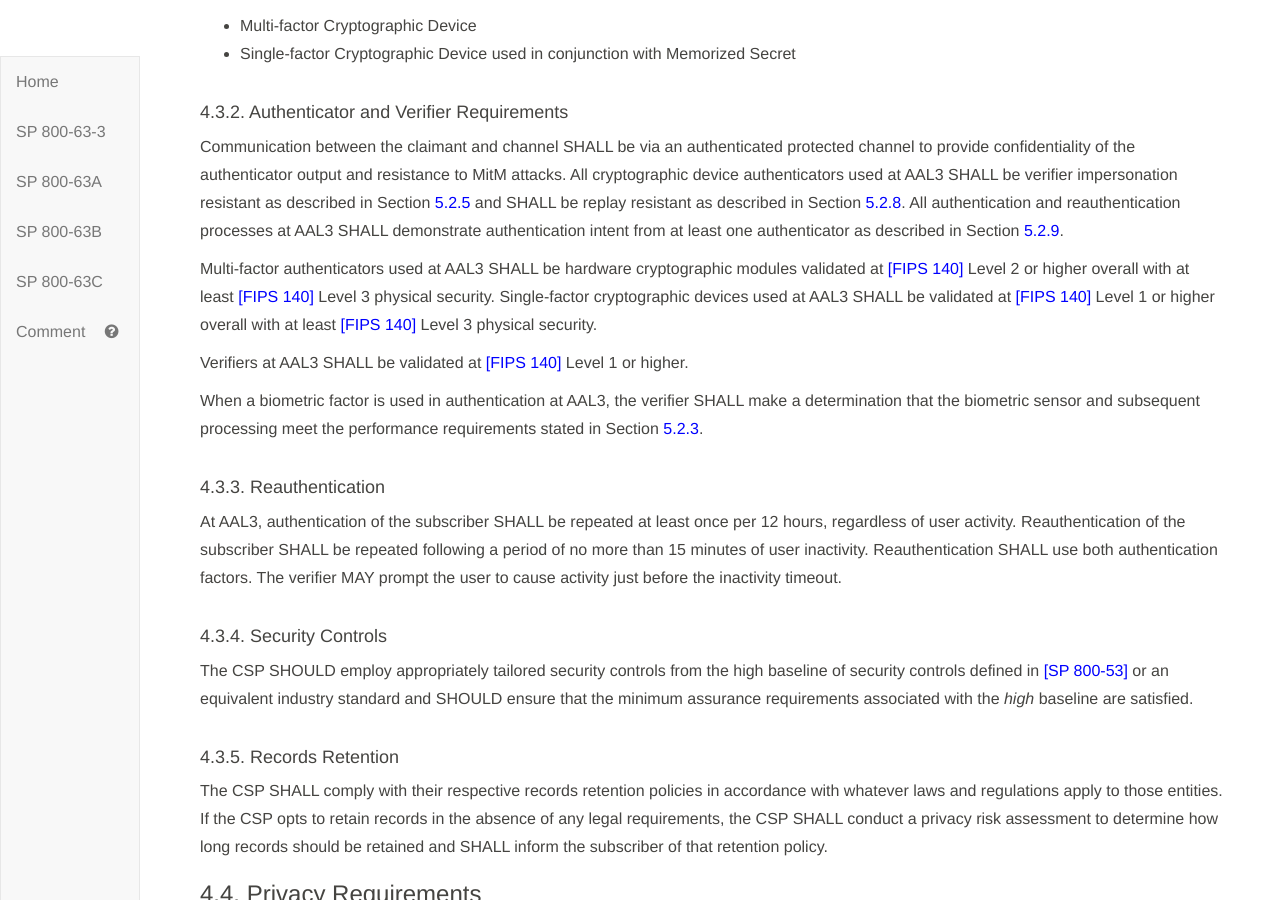
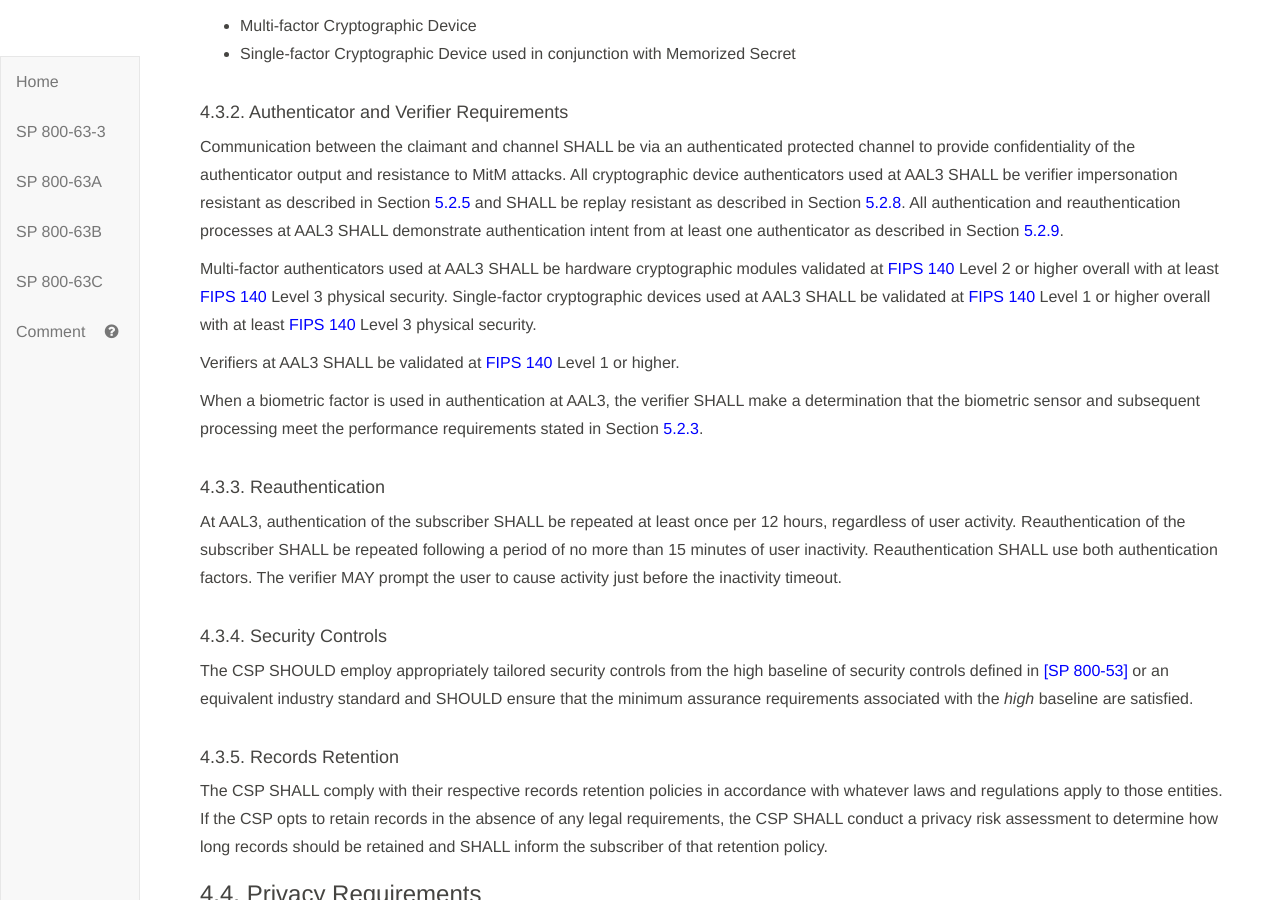
Before and after one commit to usnistgov/800-63-3, a Jekyll site: the page built from sp800-63b/sec4_aal.md, in a window 1280 px wide and 900 px high, scrolled down 3997 px. Built offline with Jekyll 4.4.1, drawn with Linux system fonts in a browser that asks for light colours; our own code applies the rules of GitHub Pages for plain Markdown files; some of the changed text lies outside the part shown.

Commit message:
Remove gratuitous brackets around FIPS 140 references. Fixes #847

```diff
--- a/sp800-63b/sec4_aal.md
+++ b/sp800-63b/sec4_aal.md
@@ -72,7 +72,7 @@ Cryptographic authenticators used at AAL1 SHALL use approved cryptography. Softw
 
 Communication between the claimant and channel (the primary channel in the case of an Out of Band authenticator) SHALL be via an authenticated protected channel to provide confidentiality of the authenticator output and resistance to MitM attacks.
 
-Verifiers operated by government agencies at AAL1 SHALL be validated to meet the requirements of [[FIPS 140]](#FIPS140-2) Level 1.
+Verifiers operated by government agencies at AAL1 SHALL be validated to meet the requirements of [FIPS 140](#FIPS140-2) Level 1.
 
 #### <a name="aal1reauth"></a>4.1.3. Reauthentication
 
@@ -112,11 +112,11 @@ When a combination of two single-factor authenticators is used, it SHALL include
 
 #### 4.2.2. Authenticator and Verifier Requirements
 
-Cryptographic authenticators used at AAL2 SHALL use approved cryptography. Authenticators procured by government agencies SHALL be validated to meet the requirements of [[FIPS 140]](#FIPS140-2) Level 1. Software-based authenticators that operate within the context of a general purpose operating system MAY, where practical, attempt to detect compromise of the platform in which they are running (e.g., by malware) and SHOULD decline to operate when such a compromise is detected. At least one authenticator used at AAL2 SHALL be replay resistant as described in Section [5.2.8](#replay). Authentication at AAL2 SHOULD demonstrate authentication intent from at least one authenticator as discussed in Section [5.2.9](#intent).
+Cryptographic authenticators used at AAL2 SHALL use approved cryptography. Authenticators procured by government agencies SHALL be validated to meet the requirements of [FIPS 140](#FIPS140-2) Level 1. Software-based authenticators that operate within the context of a general purpose operating system MAY, where practical, attempt to detect compromise of the platform in which they are running (e.g., by malware) and SHOULD decline to operate when such a compromise is detected. At least one authenticator used at AAL2 SHALL be replay resistant as described in Section [5.2.8](#replay). Authentication at AAL2 SHOULD demonstrate authentication intent from at least one authenticator as discussed in Section [5.2.9](#intent).
 
 Communication between the claimant and verifier (the primary channel in the case of an Out of Band authenticator) SHALL be via an authenticated protected channel to provide confidentiality of the authenticator output and resistance to MitM attacks.
 
-Verifiers operated by government agencies at AAL2 SHALL be validated to meet the requirements of [[FIPS 140]](#FIPS140-2) Level 1.
+Verifiers operated by government agencies at AAL2 SHALL be validated to meet the requirements of [FIPS 140](#FIPS140-2) Level 1.
 
 When a biometric factor is used in authentication at AAL2, the verifier SHOULD make a determination that the biometric sensor and subsequent processing meet the performance requirements stated in Section [5.2.3](#biometric_use).
 
@@ -147,9 +147,9 @@ Authentication Assurance Level 3 requires the use of one of two kinds of hardwar
 
 Communication between the claimant and channel SHALL be via an authenticated protected channel to provide confidentiality of the authenticator output and resistance to MitM attacks. All cryptographic device authenticators used at AAL3 SHALL be verifier impersonation resistant as described in Section [5.2.5](#verifimpers) and SHALL be replay resistant as described in Section [5.2.8](#replay). All authentication and reauthentication processes at AAL3 SHALL demonstrate authentication intent from at least one authenticator as described in Section [5.2.9](#intent).
 
-Multi-factor authenticators used at AAL3 SHALL be hardware cryptographic modules validated at [[FIPS 140]](#FIPS140-2) Level 2 or higher overall with at least [[FIPS 140]](#FIPS140-2) Level 3 physical security. Single-factor cryptographic devices used at AAL3 SHALL be validated at [[FIPS 140]](#FIPS140-2) Level 1 or higher overall with at least [[FIPS 140]](#FIPS140-2) Level 3 physical security.
+Multi-factor authenticators used at AAL3 SHALL be hardware cryptographic modules validated at [FIPS 140](#FIPS140-2) Level 2 or higher overall with at least [FIPS 140](#FIPS140-2) Level 3 physical security. Single-factor cryptographic devices used at AAL3 SHALL be validated at [FIPS 140](#FIPS140-2) Level 1 or higher overall with at least [FIPS 140](#FIPS140-2) Level 3 physical security.
 
-Verifiers at AAL3 SHALL be validated at [[FIPS 140]](#FIPS140-2) Level 1 or higher.
+Verifiers at AAL3 SHALL be validated at [FIPS 140](#FIPS140-2) Level 1 or higher.
 
 When a biometric factor is used in authentication at AAL3, the verifier SHALL make a determination that the biometric sensor and subsequent processing meet the performance requirements stated in Section [5.2.3](#biometric_use).
 
```
